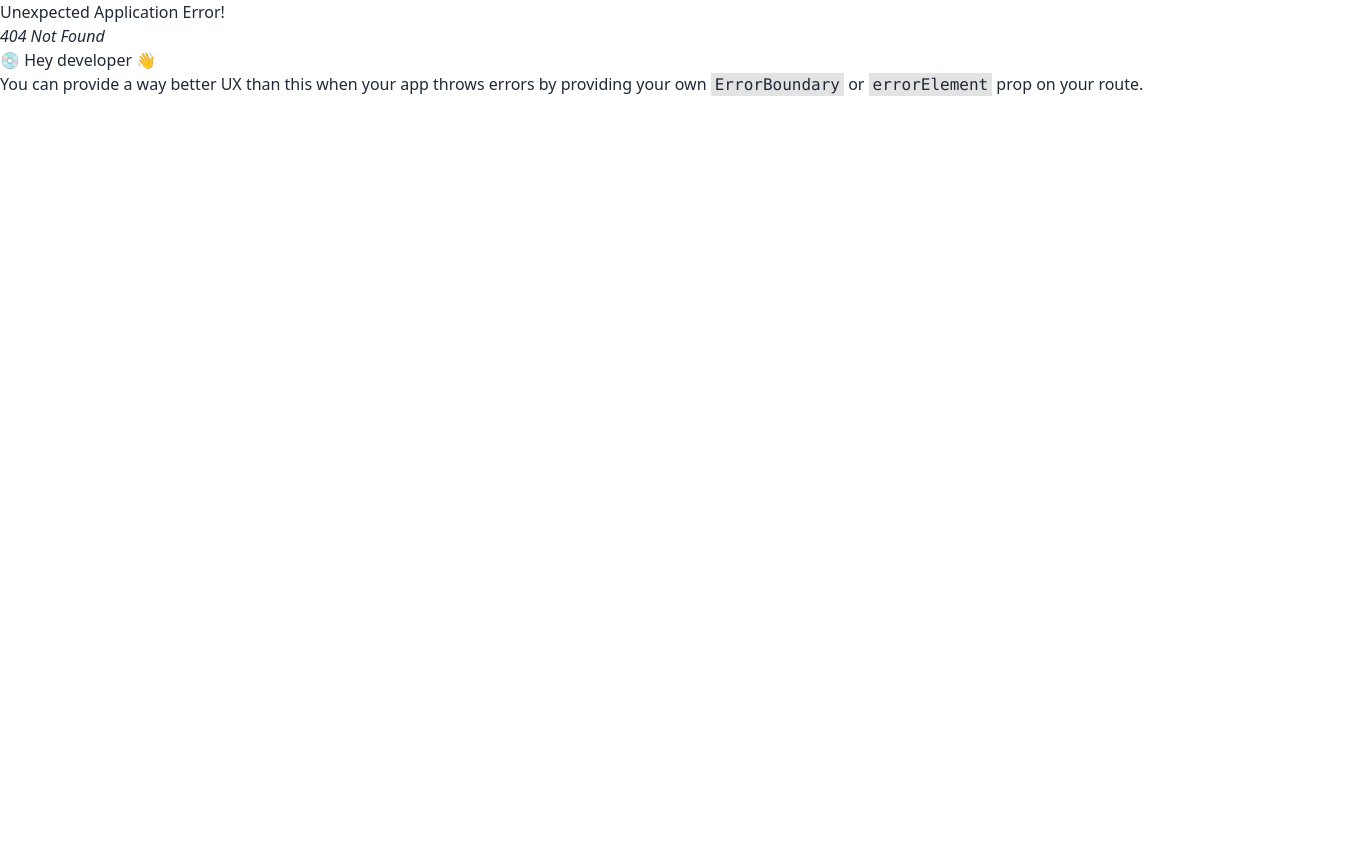
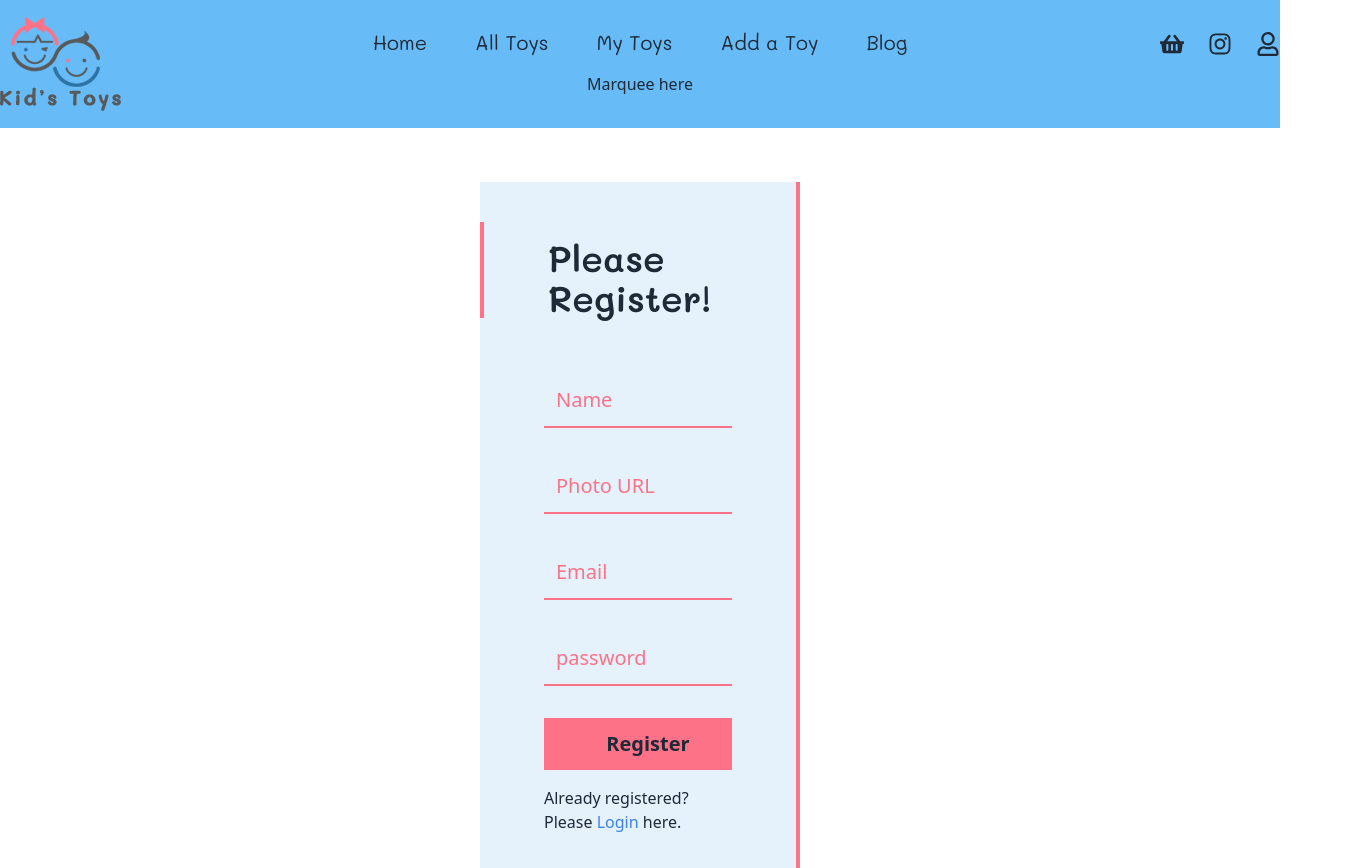
Before and after one commit to AM-Raju/fun-toy-client, a React (Vite) app: page /register in a window 1280 px wide. Before the commit this address had no page. Shown: the top 868 px of the page, 1371 px wide, since content can reach past the window. Before the commit the page ends 800 px from the top, so only its background shows below. Built offline with nearby package versions, Linux system fonts and the light colour scheme.

Commit message:
Registration page design done

```diff
--- a/src/pages/login/Login.jsx
+++ b/src/pages/login/Login.jsx
@@ -1,14 +1,15 @@
 import React from "react";
 import { FcGoogle } from "react-icons/fc";
+import { Link } from "react-router-dom";
 
 const Login = () => {
   return (
     <div className="flex justify-center items-center h-[800px]">
-      <div className="bg-[#e5f2fc] py-10 pr-10 w-1/4 border-r-4 border-[#FE7288] ">
-        <h3 className="mb-10 pl-10 border-l-4 border-[#FE7288] py-4 text-4xl font-semibold font-mali">
+      <div className="bg-[#e5f2fc] py-10 pr-16 w-1/4 border-r-4 border-[#FE7288] ">
+        <h3 className="mb-10 pl-16 border-l-4 border-[#FE7288] py-4 text-4xl font-semibold font-mali">
           Login page
         </h3>
-        <form className="flex flex-col space-y-5 pl-12">
+        <form className="flex flex-col space-y-5 pl-16">
           <input
             className="py-3 px-3  bg-transparent border-b-2 outline-none focus:bg-[#FE7288] border-[#FE7288] placeholder:text-[#FE7288] focus:text-white text-xl text-[#FE7288]"
             type="email"
@@ -29,12 +30,19 @@ const Login = () => {
             value="Login"
           />
         </form>
-        <div className="pl-12 my-5 flex items-center">
+        <div className="pl-16 my-5 flex items-center">
           <FcGoogle className="bg-white w-14 p-2 h-14 text-3xl"></FcGoogle>
           <button className="w-full border-2 border-white text-xl  py-3 bg-[#4081EC] text-center font-semibold">
             Login with Google
           </button>
         </div>
+        <p className="pl-16">
+          Not registered yet? Please{" "}
+          <Link to="/register" className="text-blue-500">
+            register{" "}
+          </Link>
+          here.
+        </p>
       </div>
     </div>
   );
--- /dev/null
+++ b/src/pages/register/Register.jsx
@@ -0,0 +1,58 @@
+import React from "react";
+import { Link } from "react-router-dom";
+
+const Register = () => {
+  return (
+    <div className="flex justify-center items-center h-[800px]">
+      <div className="bg-[#e5f2fc] py-10 pr-16  w-1/4 border-r-4 border-[#FE7288] ">
+        <h3 className="mb-10 pl-16 border-l-4 border-[#FE7288] pt-4 text-4xl font-semibold font-mali">
+          Please Register!
+        </h3>
+        <form className="flex flex-col space-y-8 py-4 pl-16">
+          <input
+            className="py-3 px-3  bg-transparent border-b-2 outline-none focus:bg-[#FE7288] border-[#FE7288] placeholder:text-[#FE7288] focus:text-white text-xl text-[#FE7288]"
+            type="text"
+            name="name"
+            placeholder="Name"
+            id=""
+          />
+          <input
+            className="py-3 px-3  bg-transparent border-b-2 outline-none focus:bg-[#FE7288] border-[#FE7288] placeholder:text-[#FE7288] focus:text-white text-xl text-[#FE7288]"
+            type="text"
+            name="photo"
+            placeholder="Photo URL"
+            id=""
+          />
+          <input
+            className="py-3 px-3  bg-transparent border-b-2 outline-none focus:bg-[#FE7288] border-[#FE7288] placeholder:text-[#FE7288] focus:text-white text-xl text-[#FE7288]"
+            type="email"
+            name="email"
+            placeholder="Email"
+            id=""
+          />
+          <input
+            className="py-3 px-3  bg-transparent border-b-2 outline-none focus:bg-[#FE7288] border-[#FE7288] placeholder:text-[#FE7288] focus:text-white text-xl text-[#FE7288]"
+            type="password"
+            name="password"
+            placeholder="password"
+            id=""
+          />
+          <input
+            className="w-full text-center text-xl pl-5 py-3 bg-[#FE7288] font-semibold "
+            type="submit"
+            value="Register"
+          />
+        </form>
+        <p className="pl-16">
+          Already registered? Please{" "}
+          <Link to="/login" className="text-blue-500">
+            Login
+          </Link>{" "}
+          here.
+        </p>
+      </div>
+    </div>
+  );
+};
+
+export default Register;
--- a/src/routers/Routers.jsx
+++ b/src/routers/Routers.jsx
@@ -2,6 +2,7 @@ import { createBrowserRouter } from "react-router-dom";
 import MainLayout from "../layout/MainLayout";
 import Home from "../pages/home/Home";
 import Login from "../pages/login/Login";
+import Register from "../pages/register/Register";
 
 const router = createBrowserRouter([
   {
@@ -16,6 +17,10 @@ const router = createBrowserRouter([
         path: "/login",
         element: <Login></Login>,
       },
+      {
+        path: "/register",
+        element: <Register></Register>,
+      },
     ],
   },
 ]);
--- a/src/shared/Navbar.jsx
+++ b/src/shared/Navbar.jsx
@@ -50,7 +50,7 @@ const Navbar = () => {
                 </li>
 
                 <li className="hover:text-[#FE7288] hover:border-l-2 px-5 h-8 border-[#FE7288]">
-                  <Link>Register</Link>
+                  <Link to="/register">Register</Link>
                 </li>
               </ul>
             </div>
```
